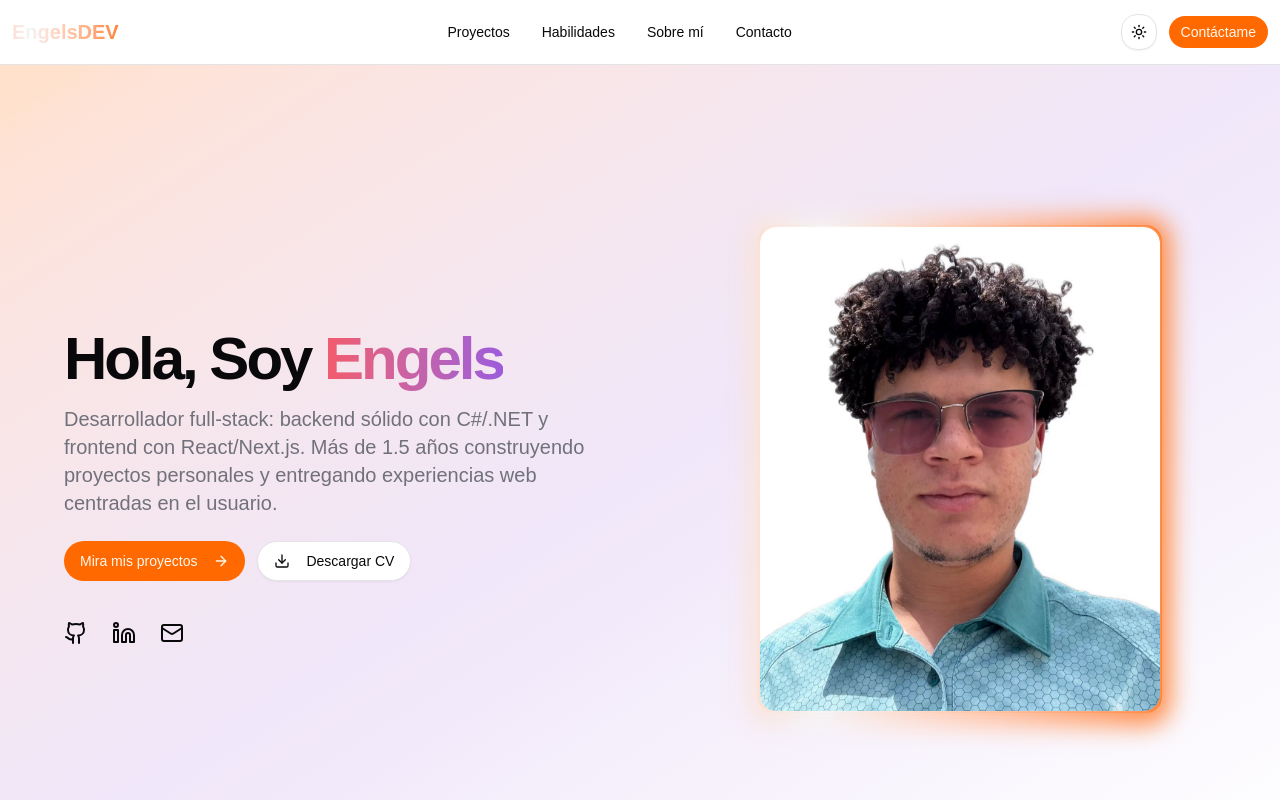
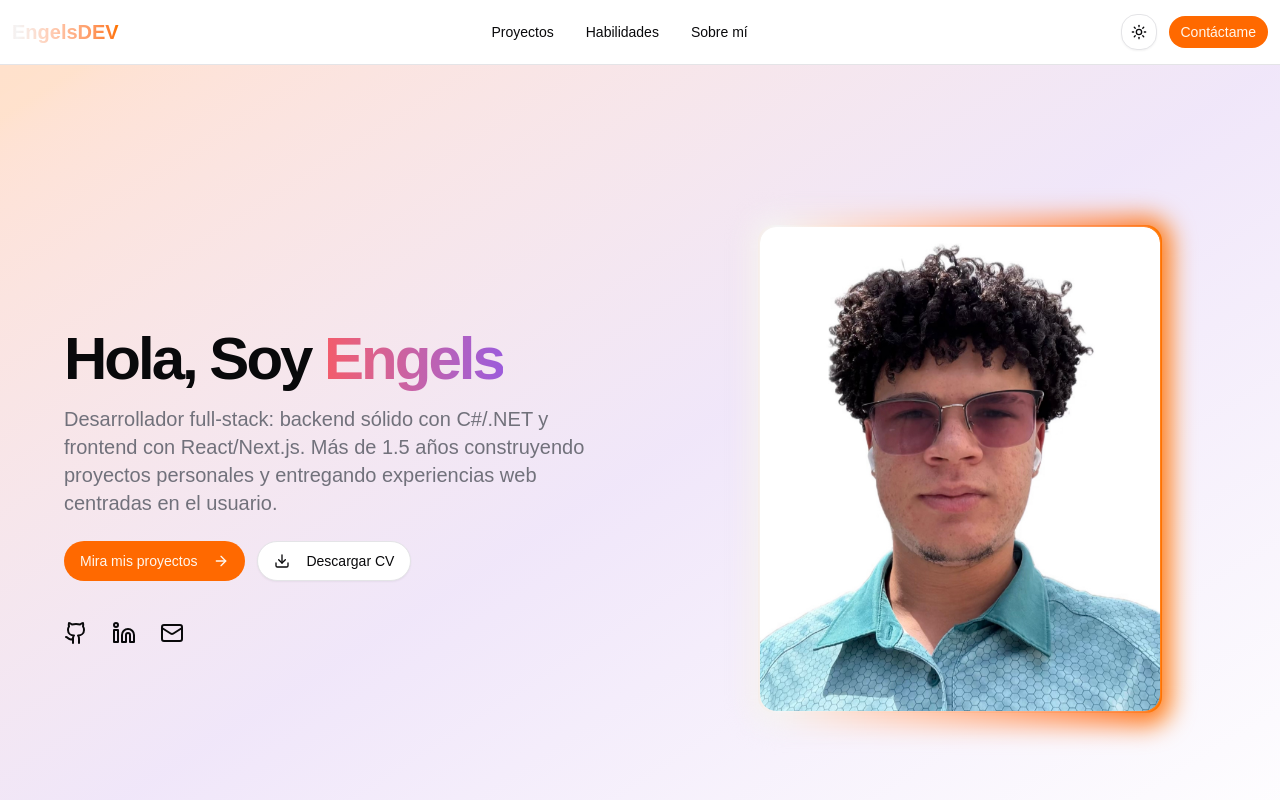
Before and after one commit to engelsgermosen/portfolio, a Next.js app: page / in a window 1280 px wide. Shown: the top 800 px of the page. Built offline with nearby package versions, Linux system fonts and the light colour scheme; a web font is replaced by a local one.

Commit message:
delete contact section

```diff
--- a/app/page.tsx
+++ b/app/page.tsx
@@ -1,5 +1,5 @@
 import About from "@/components/about";
-import Contact from "@/components/contact";
+// import Contact from "@/components/contact";
 import Hero from "@/components/hero";
 import Project from "@/components/project";
 import Skills from "@/components/skills";
@@ -11,7 +11,7 @@ export default function Home() {
       <Project />
       <Skills />
       <About />
-      <Contact />
+      {/* <Contact /> */}
     </>
   );
 }
--- a/components/nav-links.tsx
+++ b/components/nav-links.tsx
@@ -22,12 +22,12 @@ export const NavLinks = () => {
       >
         Sobre mí
       </Link>
-      <Link
+      {/* <Link
         href="/#contact"
         className="text-sm font-medium hover:text-primary transition-colors"
       >
         Contacto
-      </Link>
+      </Link> */}
     </>
   );
 };
```
